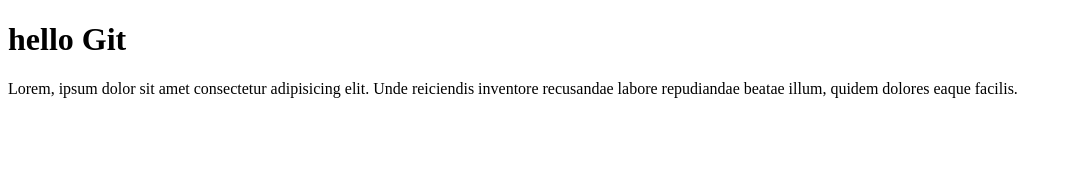
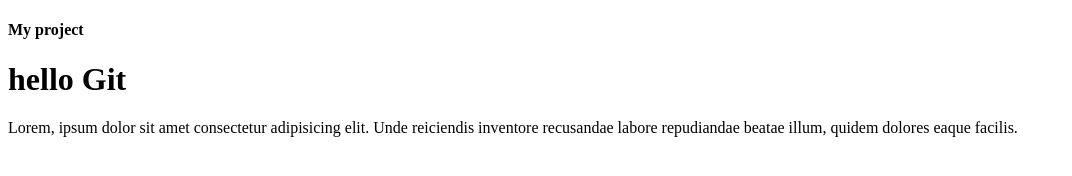
Before and after one commit to Yaser68/git-project-one, a plain HTML site: page index.html in a window 1280 px wide. Shown: the whole page, without its empty margins (0-1072 px from the left). Drawn offline with Linux system fonts and the light colour scheme.

Commit message:
h4 added

```diff
--- a/index.html
+++ b/index.html
@@ -7,6 +7,7 @@
     <title>Document</title>
 </head>
 <body>
+    <h4>My project</h4>
     <h1>hello Git</h1>
     <p>Lorem, ipsum dolor sit amet consectetur adipisicing elit. Unde reiciendis inventore recusandae labore repudiandae beatae illum, quidem dolores eaque facilis.</p>
 </body>
```
